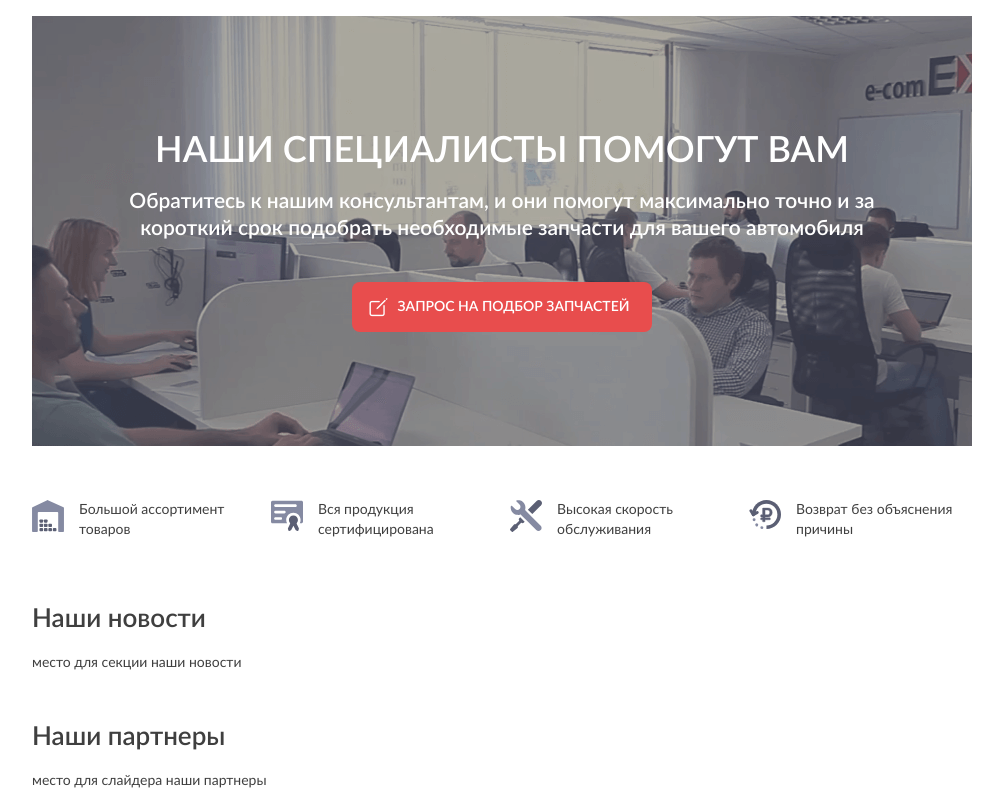
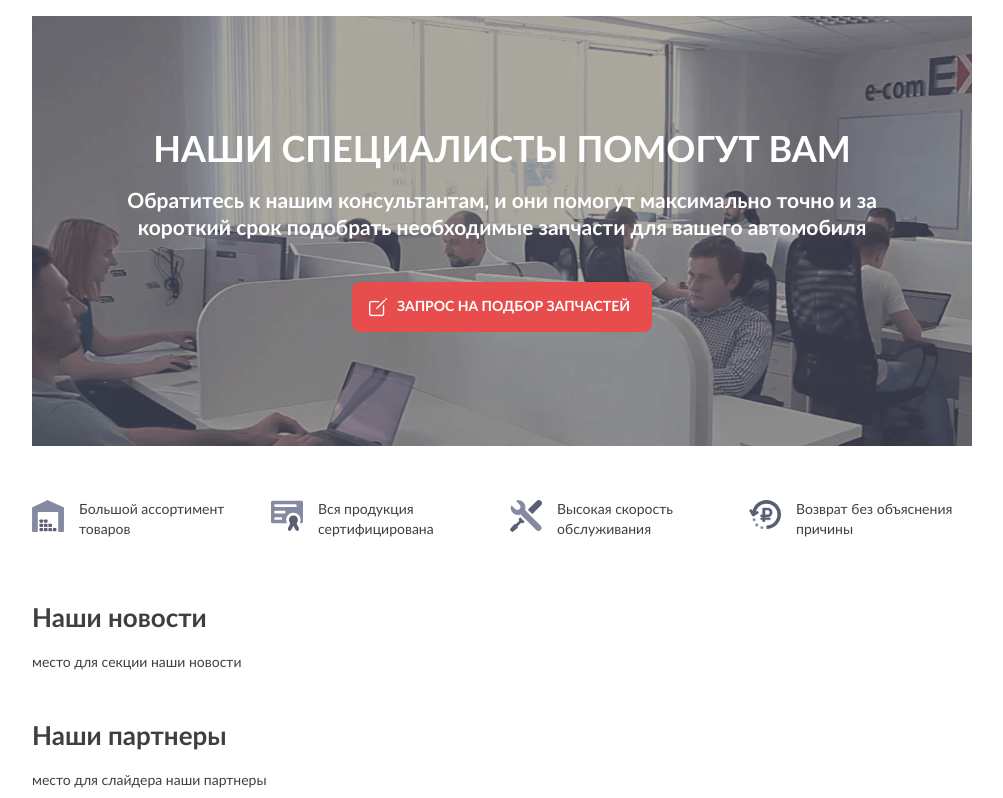
Before and after one commit to BelskiS/React, a Next.js app in the folder react_demo2/: page / in a window 1280 px wide. Shown: the part 1676-2474 px from the top of the page, without its empty margins (138-1141 px from the left). Built offline with nearby package versions, Linux system fonts and the light colour scheme.

Commit message:
тест 4

```diff
--- a/react_demo2/styles/_fonts.scss
+++ b/react_demo2/styles/_fonts.scss
@@ -3,6 +3,6 @@
 @include font-face("Lato", "../../assets/fonts/Lato/Lato-Regular", normal, normal);
 @include font-face("Lato", "../../assets/fonts/Lato/Lato-Italic", normal, italic);
 @include font-face("Lato", "../../assets/fonts/Lato/Lato-Semibold", 600, normal);
-// @include font-face("Lato", "../../assets/fonts/Lato/Lato-Bold", bold, normal);
+@include font-face("Lato", "../../assets/fonts/Lato/Lato-Bold", 700, normal);
 
 @include font-face("iconewwssync", "../../assets/fonts/iconewwssync", normal, normal);
```
